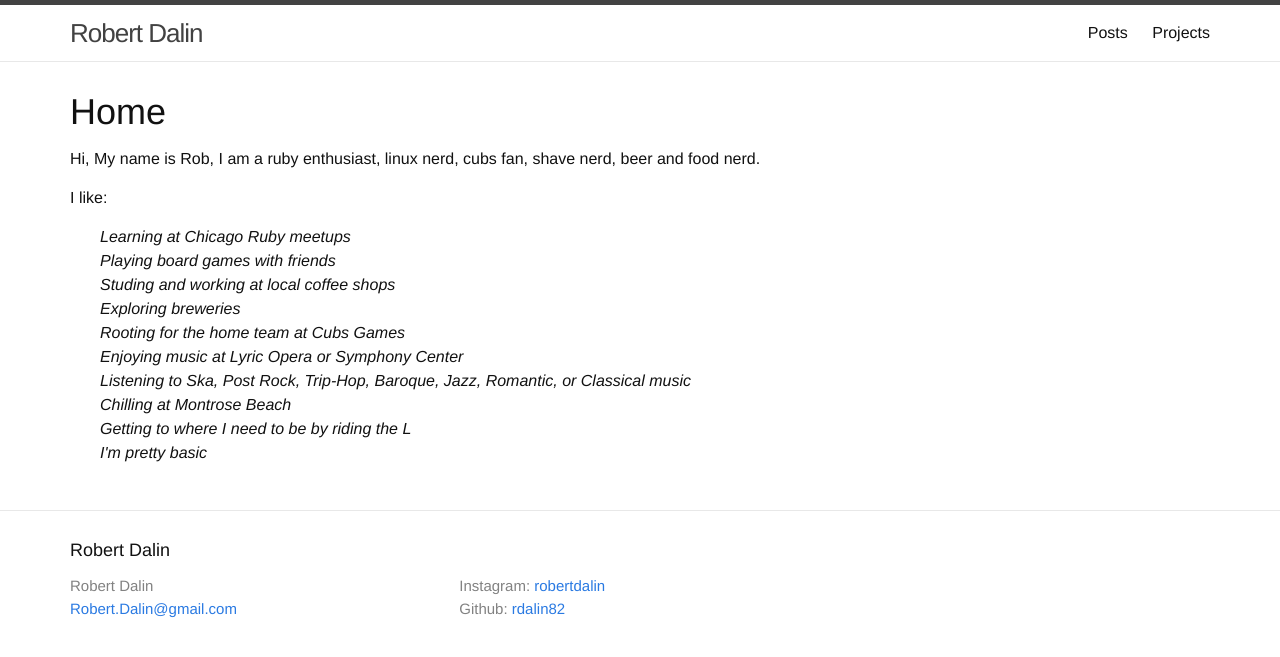
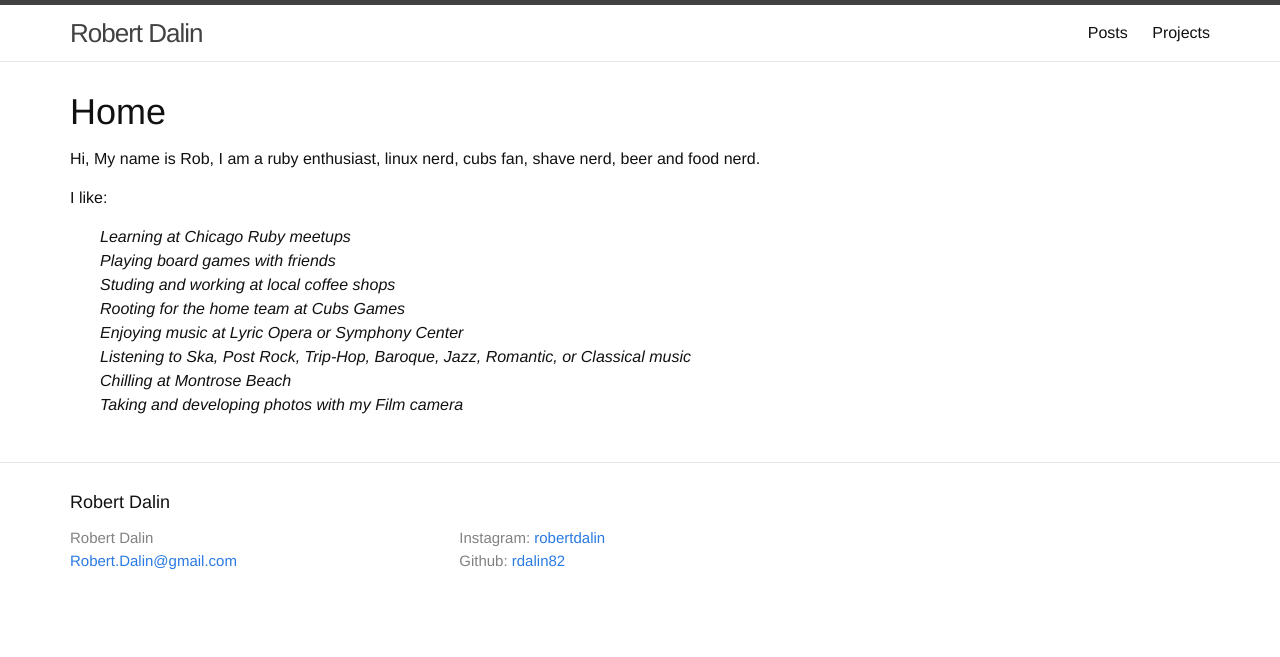
Before and after one commit to rdalin82/rdalin82.github.io, a Jekyll site: the page built from index.html, in a window 1280 px wide. Shown: the top 657 px of the page. Built offline with Jekyll 4.4.1, drawn with Linux system fonts in a browser that asks for light colours.

Commit message:
update index message

```diff
--- a/index.html
+++ b/index.html
@@ -10,11 +10,9 @@ layout: default
   <li>Learning at Chicago Ruby meetups</li>
   <li>Playing board games with friends</li>
   <li>Studing and working at local coffee shops</li>
-  <li>Exploring breweries</li>
   <li>Rooting for the home team at Cubs Games</li>
   <li>Enjoying music at Lyric Opera or Symphony Center</li>
   <li>Listening to Ska, Post Rock, Trip-Hop, Baroque, Jazz, Romantic, or Classical music</li>
   <li>Chilling at Montrose Beach</li>
-  <li>Getting to where I need to be by riding the L</li>
-  <li>I'm pretty basic</li>
+  <li>Taking and developing photos with my Film camera</li>
 </ul>
```
Also changed, not shown: _posts/2019-06-16-black-white-photos.markdown (renamed from _posts/2019-06-16-bw-photos.markdown).
